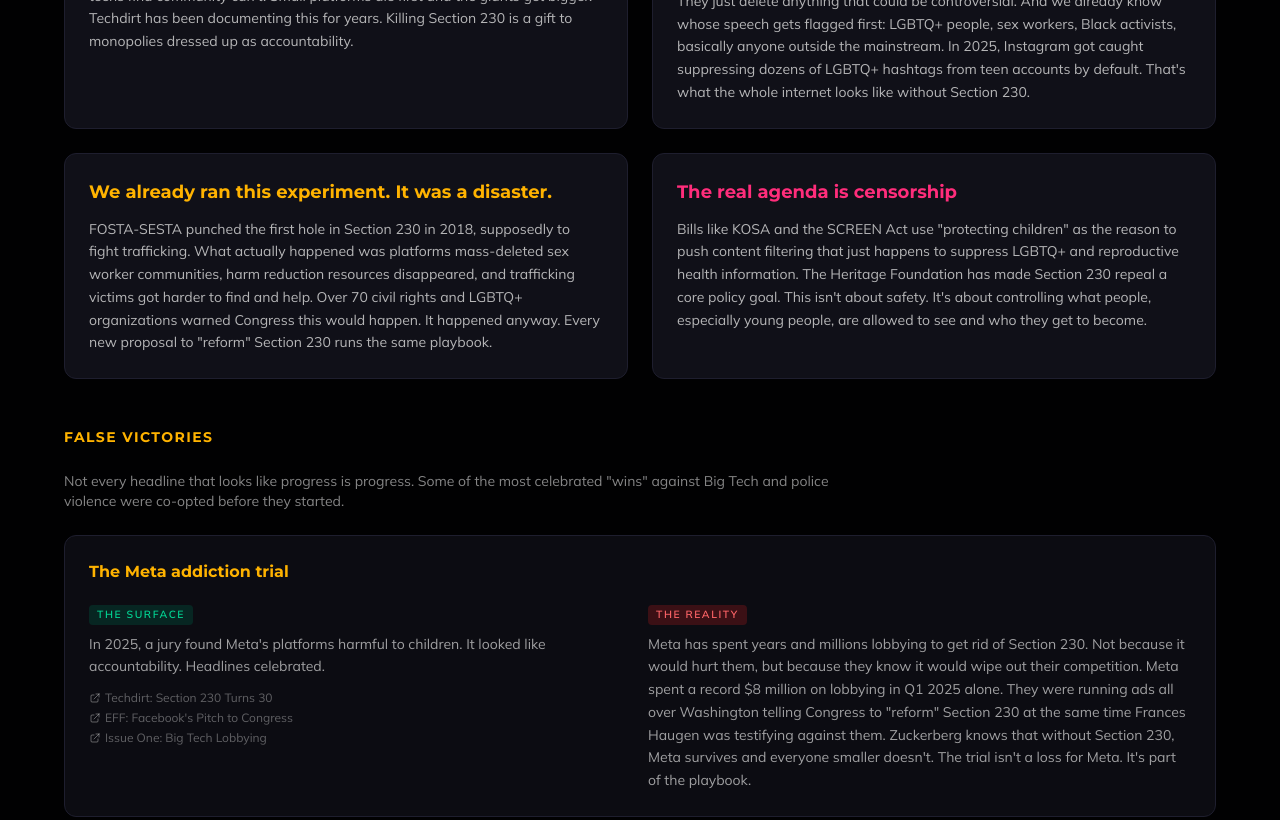
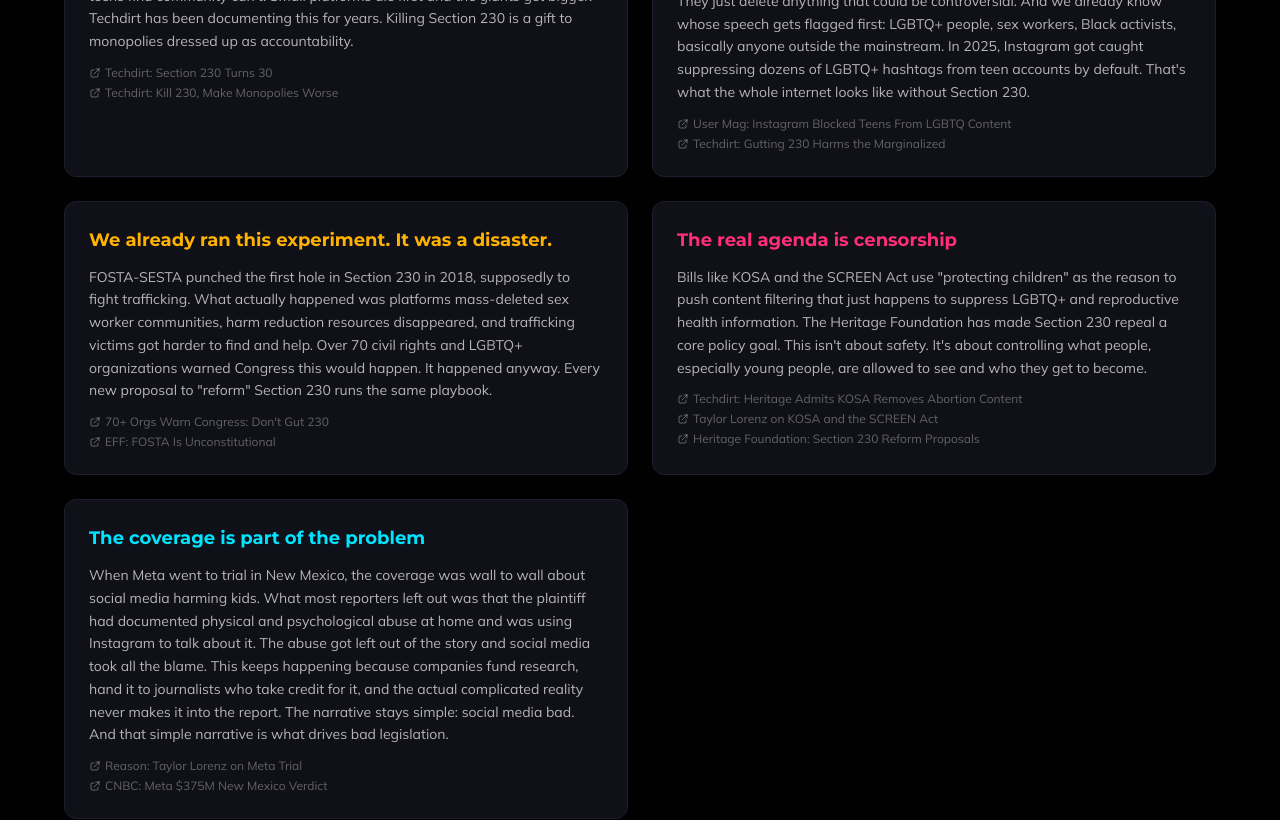
Before and after one commit to embmeals/emills-v2, an Angular app: page /advocacy in a window 1280 px wide. Shown: the part 920-1740 px from the top of the page. Built offline with nearby package versions, Linux system fonts and the light colour scheme.

Commit message:
add source links to advocacy points, add coverage criticism point, update Meta false victory sources

```diff
--- a/src/app/components/sections/advocacy/advocacy.component.ts
+++ b/src/app/components/sections/advocacy/advocacy.component.ts
@@ -128,6 +128,23 @@
             <p class="text-sm text-foreground/80 leading-relaxed">
               {{ point.body }}
             </p>
+            @if (point.sources.length) {
+              <div class="mt-3 flex flex-col gap-1">
+                @for (source of point.sources; track source.url) {
+                  <a
+                    [href]="source.url"
+                    target="_blank"
+                    rel="noopener noreferrer"
+                    class="text-xs text-foreground/40 hover:text-neon-cyan transition-colors duration-200 inline-flex items-center gap-1"
+                  >
+                    <svg class="w-3 h-3 shrink-0" viewBox="0 0 24 24" fill="none" stroke="currentColor" stroke-width="2" aria-hidden="true">
+                      <path stroke-linecap="round" stroke-linejoin="round" d="M10 6H6a2 2 0 00-2 2v10a2 2 0 002 2h10a2 2 0 002-2v-4M14 4h6m0 0v6m0-6L10 14" />
+                    </svg>
+                    {{ source.label }}
+                  </a>
+                }
+              </div>
+            }
           </div>
         }
       </div>
--- a/src/app/data/advocacy.data.ts
+++ b/src/app/data/advocacy.data.ts
@@ -4,10 +4,16 @@
   readonly description: string;
 }
 
+export interface AdvocacySource {
+  readonly label: string;
+  readonly url: string;
+}
+
 export interface AdvocacyPoint {
   readonly heading: string;
   readonly body: string;
   readonly color: 'cyan' | 'magenta' | 'amber';
+  readonly sources: readonly AdvocacySource[];
 }
 
 export const ADVOCACY_INTRO = `In the early 2000s, I was a lesbian kid in the Midwest with no roadmap. When I came out, my family didn't take it well. When you're that age and the people who are supposed to love you reject you, it does something. But the internet gave me somewhere else to go. Forums, LiveJournal, early social platforms. That's where I first found people like me just existing and talking honestly and building community. I didn't find that at home. I didn't find it at school. I found it online, on a web that was open enough to let us exist.
@@ -23,21 +29,47 @@
     heading: 'Repeal doesn\'t punish Big Tech. It entrenches it.',
     body: 'Without Section 230, every platform is on the hook for what users post. Meta and Google can afford buildings full of lawyers. The indie forum where trans teens find community can\'t. Small platforms die first and the giants get bigger. Techdirt has been documenting this for years. Killing Section 230 is a gift to monopolies dressed up as accountability.',
     color: 'cyan',
+    sources: [
+      { label: 'Techdirt: Section 230 Turns 30', url: 'https://www.techdirt.com/2026/02/09/section-230-turns-30-both-parties-want-it-gone-for-contradictory-reasons/' },
+      { label: 'Techdirt: Kill 230, Make Monopolies Worse', url: 'https://www.techdirt.com/2024/05/28/wanna-make-big-tech-monopolies-even-worse-kill-section-230/' },
+    ],
   },
   {
     heading: 'Platforms will over-moderate, and marginalized voices go first',
     body: 'When platforms face liability for user speech, they don\'t carefully review things. They just delete anything that could be controversial. And we already know whose speech gets flagged first: LGBTQ+ people, sex workers, Black activists, basically anyone outside the mainstream. In 2025, Instagram got caught suppressing dozens of LGBTQ+ hashtags from teen accounts by default. That\'s what the whole internet looks like without Section 230.',
     color: 'magenta',
+    sources: [
+      { label: 'User Mag: Instagram Blocked Teens From LGBTQ Content', url: 'https://www.usermag.co/p/instagram-blocked-teens-from-searching' },
+      { label: 'Techdirt: Gutting 230 Harms the Marginalized', url: 'https://www.techdirt.com/2019/08/27/gutting-section-230-will-harm-most-marginalized/' },
+    ],
   },
   {
     heading: 'We already ran this experiment. It was a disaster.',
     body: 'FOSTA-SESTA punched the first hole in Section 230 in 2018, supposedly to fight trafficking. What actually happened was platforms mass-deleted sex worker communities, harm reduction resources disappeared, and trafficking victims got harder to find and help. Over 70 civil rights and LGBTQ+ organizations warned Congress this would happen. It happened anyway. Every new proposal to "reform" Section 230 runs the same playbook.',
     color: 'amber',
+    sources: [
+      { label: '70+ Orgs Warn Congress: Don\'t Gut 230', url: 'https://www.fightforthefuture.org/news/2021-01-27-70-civil-rights-and-social-justice-organizations' },
+      { label: 'EFF: FOSTA Is Unconstitutional', url: 'https://www.eff.org/deeplinks/2022/09/fight-overturn-fosta-unconstitutional-internet-censorship-law-continues' },
+    ],
   },
   {
     heading: 'The real agenda is censorship',
     body: 'Bills like KOSA and the SCREEN Act use "protecting children" as the reason to push content filtering that just happens to suppress LGBTQ+ and reproductive health information. The Heritage Foundation has made Section 230 repeal a core policy goal. This isn\'t about safety. It\'s about controlling what people, especially young people, are allowed to see and who they get to become.',
     color: 'magenta',
+    sources: [
+      { label: 'Techdirt: Heritage Admits KOSA Removes Abortion Content', url: 'https://www.techdirt.com/2024/09/16/heritage-foundation-admits-kosa-will-be-useful-for-removing-pro-abortion-content-if-trump-wins/' },
+      { label: 'Taylor Lorenz on KOSA and the SCREEN Act', url: 'https://www.privacyguides.org/videos/2025/12/16/taylor-lorenz-on-kosa-the-screen-act-and-repealing-section-230/' },
+      { label: 'Heritage Foundation: Section 230 Reform Proposals', url: 'https://www.heritage.org/press/heritage-foundation-releases-section-230-reform-proposals' },
+    ],
+  },
+  {
+    heading: 'The coverage is part of the problem',
+    body: 'When Meta went to trial in New Mexico, the coverage was wall to wall about social media harming kids. What most reporters left out was that the plaintiff had documented physical and psychological abuse at home and was using Instagram to talk about it. The abuse got left out of the story and social media took all the blame. This keeps happening because companies fund research, hand it to journalists who take credit for it, and the actual complicated reality never makes it into the report. The narrative stays simple: social media bad. And that simple narrative is what drives bad legislation.',
+    color: 'cyan',
+    sources: [
+      { label: 'Reason: Taylor Lorenz on Meta Trial', url: 'https://reason.com/podcast/2026/03/27/taylor-lorenz-is-social-media-responsible-for-bad-parenting/' },
+      { label: 'CNBC: Meta $375M New Mexico Verdict', url: 'https://www.cnbc.com/2026/03/24/jury-reaches-verdict-in-meta-child-safety-trial-in-new-mexico.html' },
+    ],
   },
 ] as const;
 
@@ -62,6 +94,7 @@
       { label: 'Techdirt: Section 230 Turns 30', url: 'https://www.techdirt.com/2026/02/09/section-230-turns-30-both-parties-want-it-gone-for-contradictory-reasons/' },
       { label: 'EFF: Facebook\'s Pitch to Congress', url: 'https://www.eff.org/deeplinks/2021/03/facebooks-pitch-congress-section-230-me-not-thee' },
       { label: 'Issue One: Big Tech Lobbying', url: 'https://issueone.org/articles/big-tech-lobbying-2025-q3/' },
+      { label: 'Reason: What the Trial Coverage Left Out', url: 'https://reason.com/podcast/2026/03/27/taylor-lorenz-is-social-media-responsible-for-bad-parenting/' },
     ],
   },
   {
```
